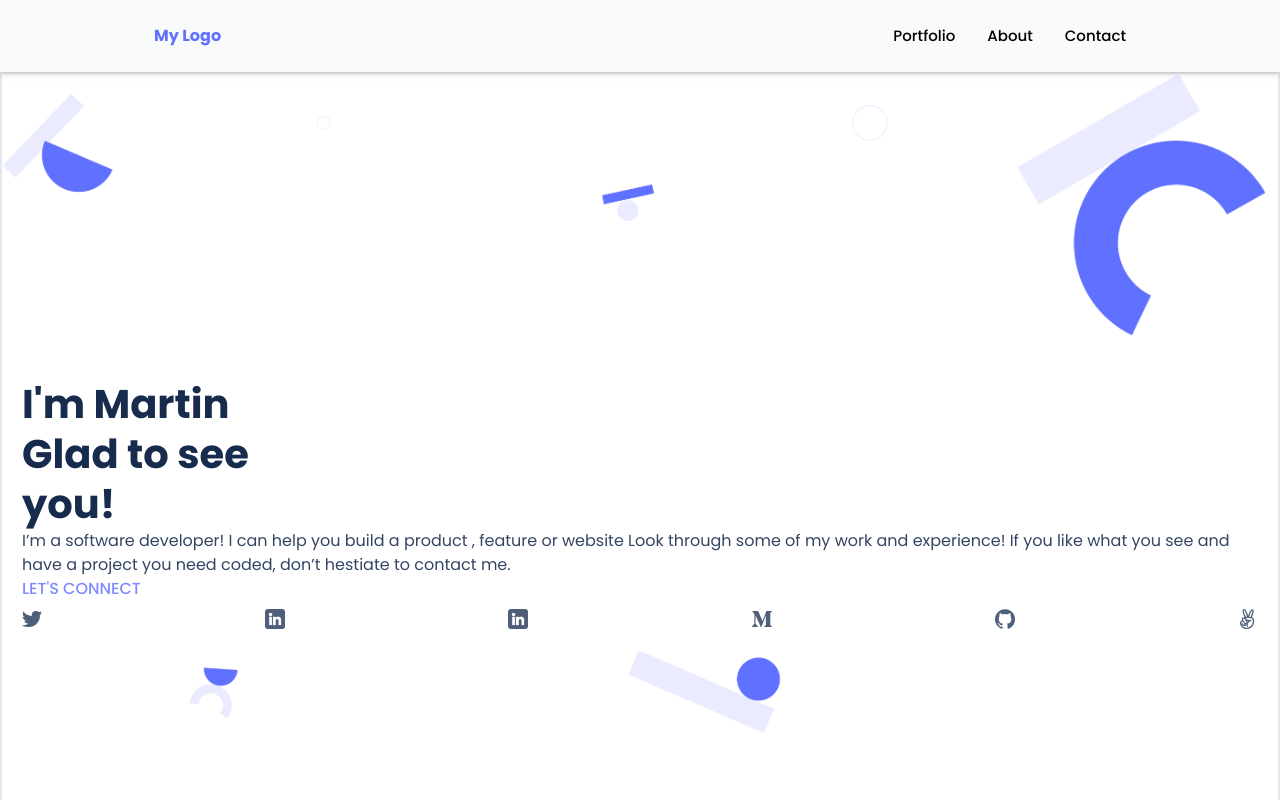
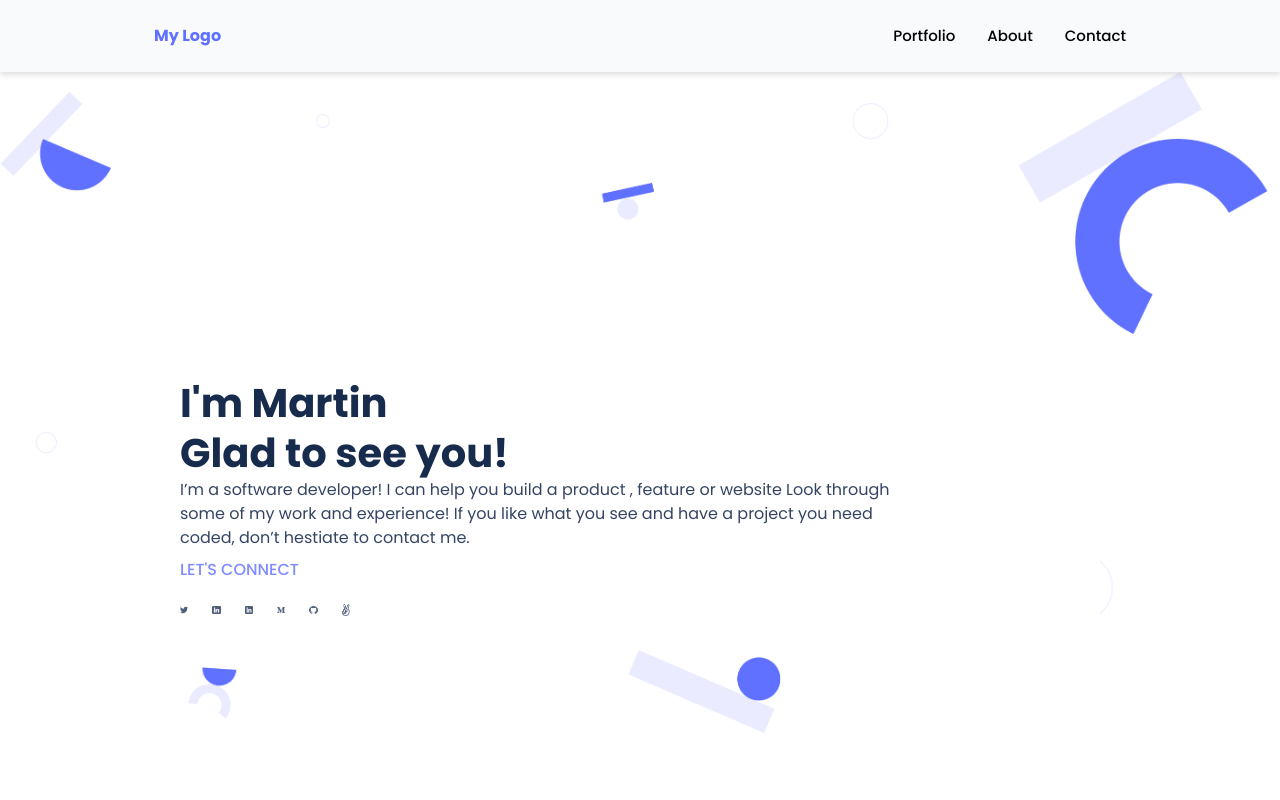
Before and after one commit to martinkarugaba/my-portfolio, a website: page index.html in a window 1280 px wide. Shown: the top 800 px of the page. Drawn offline with Linux system fonts and the light colour scheme.

Commit message:
fix broken changes from merge

```diff
--- a/index.html
+++ b/index.html
@@ -50,30 +50,30 @@
 
     <!--!! BANNER SECTION -->
     <section
-      class="md:border-2 h-[600px] md:rounded-bl-[100px] md:h-[864px] bg-hero-shapes md:bg-desktop-header md:bg-contain md:bg-no-repeat bg-cover flex flex-col justify-center gap-y-4 items-start md:items-center px-5"
+      class="h-[600px] md:rounded-bl-[100px] md:h-[864px] bg-hero-shapes md:bg-desktop-header md:bg-contain md:bg-no-repeat bg-cover flex flex-col justify-center gap-y-4 items-start md:items-center px-5"
     >
-    <div class="md:w-auto md:h-auto md:bg-white">
+    <div class="md:w-[920px] md:h-auto md:bg-white">
       <h1 class="text-dark-blue font-bold text-[40px] leading-11">
-        I'm Martin <br />
-        Glad to see <br />
+        I'm Martin <br/>
+        Glad to see <br class="md:hidden" />
         you!
       </h1>
       <p class="text-base leading-7 text-light-teal">
         I’m a software developer! I can help you build a product , feature or
-        website Look through some of my work and experience! If you like what
-        you see and have a project you need coded, don’t hestiate to contact me.
+        website Look through <br class="hidden md:inline"> some of my work and experience! If you like what
+        you see and have a project you need <br class="hidden md:inline"> coded, don’t hestiate to contact me.
       </p>
 
       <div>
-        <h2 class="uppercase text-4xl text-h2 font-medium">Let's connect</h2>
+        <h2 class="uppercase text-4xl text-h2 font-medium md:mt-2">Let's connect</h2>
 
         <!--* icons container-->
-        <ul class="flex justify-between items-center gap-x-6 mt-2 list-none">
+        <ul class="flex justify-between items-center gap-x-6 mt-2 list-none md:w-[170px]">
           <!--* twitter icon -->
-          <li>
+          <li class="md:h-[40px] w-[40px]">
             <a href="https://twitter.com/martin_karugaba">
               <img
-                class="h-[20px] w-[20px] object-contain"
+                class="h-[20px] w-[20px] md:w-full md:h-full object-contain"
                 src="./img/twitter.png"
                 alt="twitter icon"
               />
@@ -81,10 +81,10 @@
           </li>
 
           <!--* linkedin icon -->
-          <li>
+          <li class="md:h-[40px] w-[40px]">
             <a href="https://www.linkedin.com/in/martin-karugaba-822442173/">
               <img
-                class="h-[20px] w-[20px] object-contain"
+                class="h-[20px] w-[20px] md:w-full md:h-full object-contain"
                 src="./img/linkedin.png"
                 alt="linkedin icon"
               />
@@ -92,12 +92,12 @@
           </li>
 
             <!--* linkedin icon -->
-            <li>
+            <li class="md:h-[40px] w-[40px]">
               <a
                 href="https://www.linkedin.com/in/martin-karugaba-822442173/"
               >
                 <img
-                  class="h-[20px] w-[20px] object-contain"
+                  class="h-[20px] w-[20px] md:w-full md:h-full object-contain"
                   src="./img/linkedin.png"
                   alt="linkedin icon"
                 />
@@ -105,10 +105,10 @@
             </li>
 
             <!--* icon -->
-            <li>
+            <li class="md:h-[40px] w-[40px]">
               <a href="#">
                 <img
-                  class="h-[20px] w-[20px] object-contain"
+                  class="h-[20px] w-[20px] md:w-full md:h-full object-contain"
                   src="./img/mastodon.png"
                   alt="m-icon"
                 />
@@ -116,10 +116,10 @@
             </li>
 
             <!--* github icon -->
-            <li>
+            <li class="md:h-[40px] w-[40px]">
               <a href="https://github.com/martinkarugaba">
                 <img
-                  class="h-[20px] w-[20px] object-contain"
+                  class="h-[20px] w-[20px] md:w-full md:h-full object-contain"
                   src="./img/github.png"
                   alt="github icon"
                 />
@@ -127,10 +127,10 @@
             </li>
 
             <!--* icon -->
-            <li>
+            <li class="md:h-[40px] w-[40px]">
               <a href="#">
                 <img
-                  class="h-[20px] w-[20px] object-contain"
+                  class="h-[20px] w-[20px] md:w-full md:h-full object-contain"
                   src="./img/peace.png"
                   alt="peace icon"
                 />
```
Also changed, not shown: dist/output.css.
